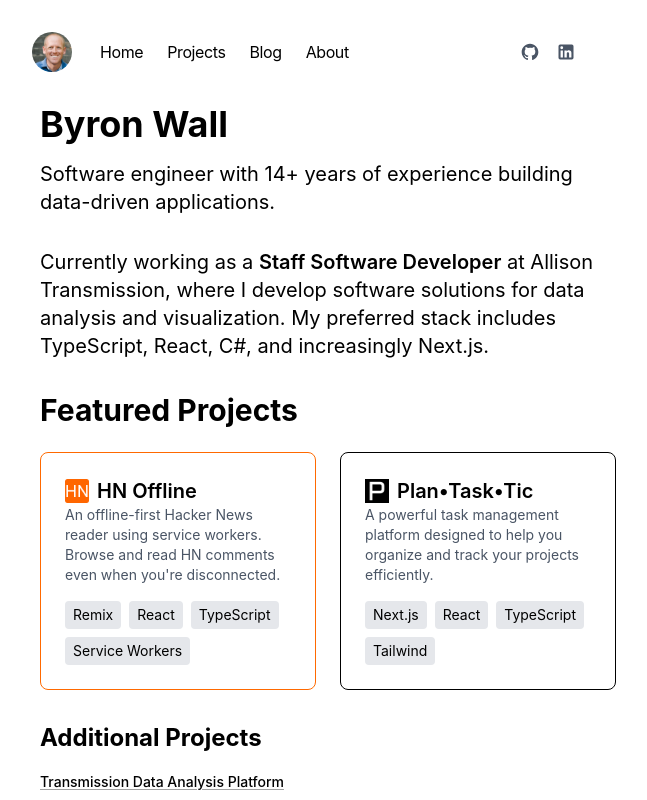
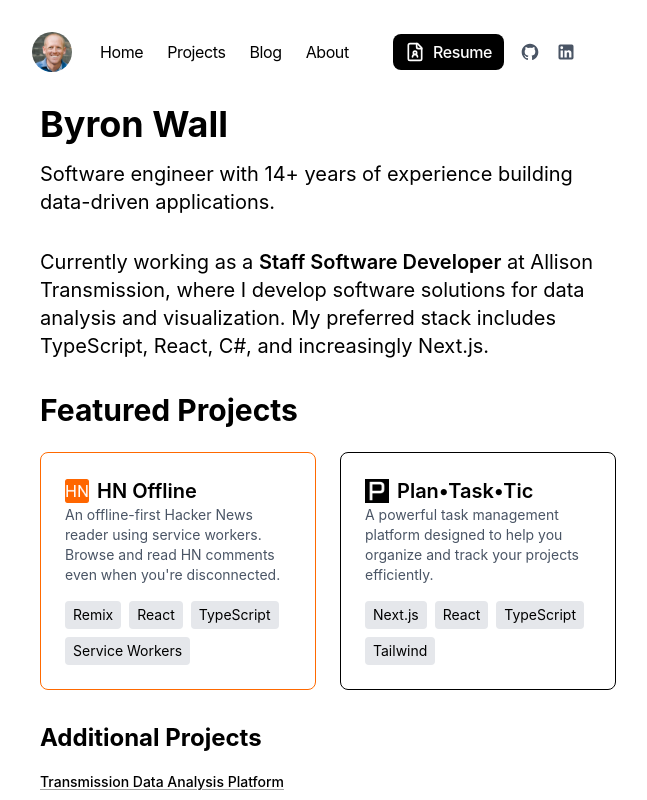
Before and after one commit to byronwall/wall-portfolio, a Next.js app: page / in a window 1280 px wide. Shown: the top 800 px of the page, without its empty margins (312-959 px from the left). Built offline with nearby package versions, Linux system fonts and the light colour scheme.

Commit message:
Add resume link to navigation and social icons

```diff
--- a/app/components/footer.tsx
+++ b/app/components/footer.tsx
@@ -5,7 +5,7 @@
     <footer className="mt-8 border-t py-8">
       <div className="container mx-auto px-4">
         <div className="flex flex-col items-center justify-center space-y-4">
-          <div className="flex flex-wrap justify-center gap-6">
+          <div className="flex flex-wrap justify-center gap-6 items-center">
             {socialLinks.map(({ href, label, Icon }) => (
               <a
                 key={href}
--- a/app/components/nav.tsx
+++ b/app/components/nav.tsx
@@ -39,9 +39,17 @@
                   <Link
                     key={label}
                     href={href}
-                    className="text-gray-600 hover:text-gray-900 transition-colors"
-                    target="_blank"
-                    rel="noopener noreferrer"
+                    className="text-gray-600 hover:text-gray-900 dark:text-gray-400 dark:hover:text-gray-200 transition-colors"
+                    target={
+                      href.startsWith("http") || href.endsWith(".pdf")
+                        ? "_blank"
+                        : undefined
+                    }
+                    rel={
+                      href.startsWith("http")
+                        ? "noopener noreferrer"
+                        : undefined
+                    }
                     title={label}
                   >
                     {Icon && <Icon className="w-5 h-5" />}
--- a/app/components/social-icons.tsx
+++ b/app/components/social-icons.tsx
@@ -39,4 +39,26 @@
       />
     </svg>
   ),
+  Resume: (props: React.SVGProps<SVGSVGElement>) => (
+    <span className="flex items-center space-x-2 bg-black hover:bg-gray-800 text-white px-3 py-1.5 rounded-lg transition-colors duration-200">
+      <svg
+        xmlns="http://www.w3.org/2000/svg"
+        width="20"
+        height="20"
+        viewBox="0 0 24 24"
+        fill="none"
+        stroke="currentColor"
+        strokeWidth="2"
+        strokeLinecap="round"
+        strokeLinejoin="round"
+        className="lucide lucide-file-user"
+      >
+        <path d="M14 2v4a2 2 0 0 0 2 2h4" />
+        <path d="M15 18a3 3 0 1 0-6 0" />
+        <path d="M15 2H6a2 2 0 0 0-2 2v16a2 2 0 0 0 2 2h12a2 2 0 0 0 2-2V7z" />
+        <circle cx="12" cy="13" r="2" />
+      </svg>
+      <span className="font-medium">Resume</span>
+    </span>
+  ),
 };
--- a/app/data/site-links.ts
+++ b/app/data/site-links.ts
@@ -16,6 +16,12 @@
 ];
 
 export const socialLinks: SiteLink[] = [
+  {
+    href: "/resume_byron_wall.pdf",
+    label: "Resume",
+    Icon: SocialIcons.Resume,
+    shouldShowInNav: true,
+  },
   {
     href: "https://github.com/byronwall",
     label: "GitHub",
```
Also changed, not shown: 1 other file (tests, documents, lock files or other folders).
